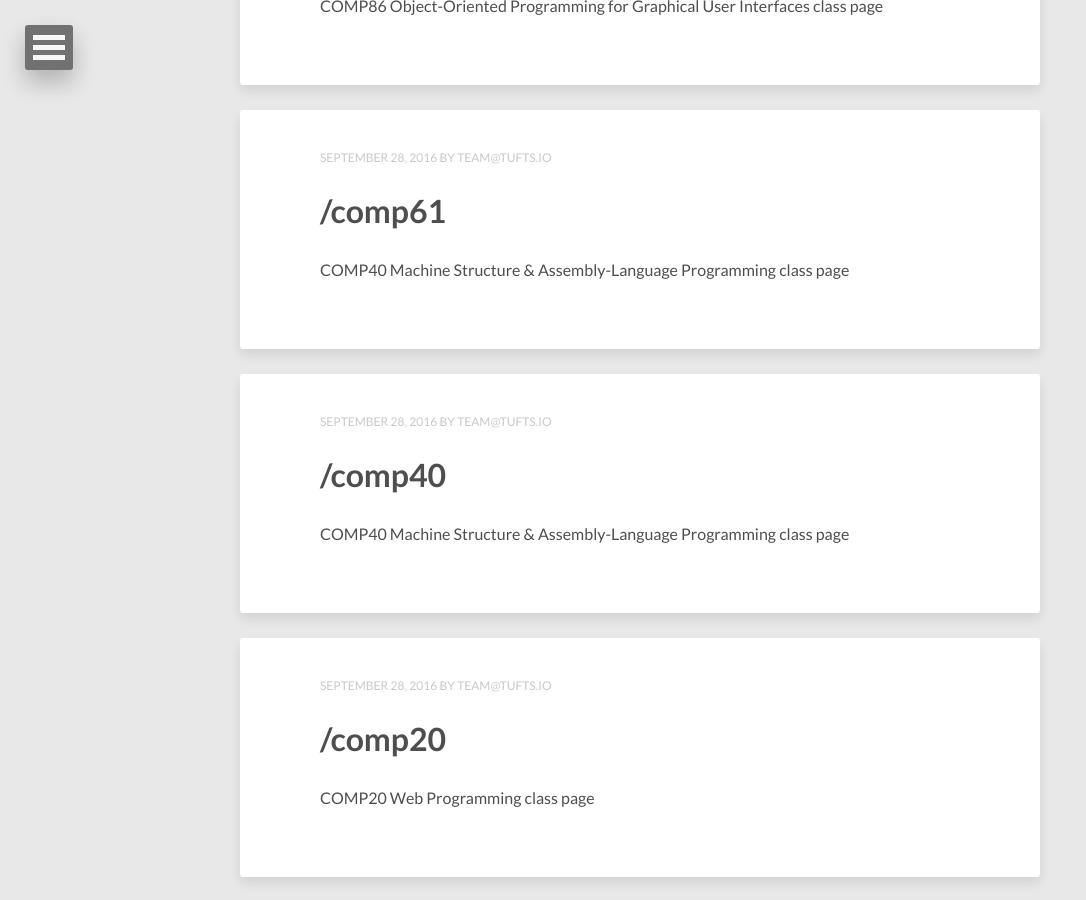
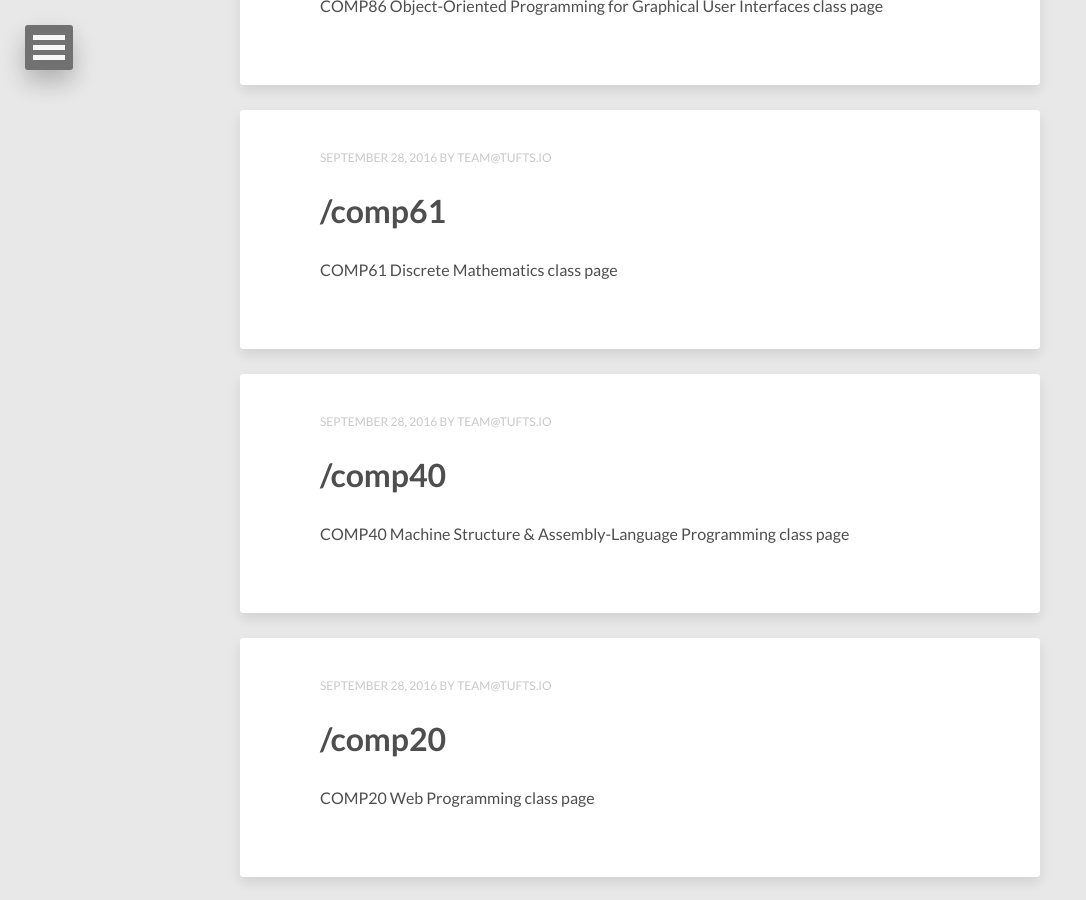
Before and after one commit to ralfisalhon/go, a Jekyll site: the page built from index.html, in a window 1280 px wide and 900 px high, scrolled down 2318 px. Shown: the whole window, without its empty margins (0-1086 px from the left). Built offline with Jekyll 4.4.1, drawn with Linux system fonts in a browser that asks for light colours; nearby versions of some CDN libraries; the list of posts is cut into pages by our own code.

Commit message:
Update 2016-09-28-comp61.markdown
changed description from comp40 to comp61

```diff
--- a/_posts/2016-09-28-comp61.markdown
+++ b/_posts/2016-09-28-comp61.markdown
@@ -5,4 +5,4 @@
 hidden: false
 author: team@tufts.io
 ---
-COMP40 Machine Structure & Assembly-Language Programming class page
+COMP61 Discrete Mathematics class page
```
